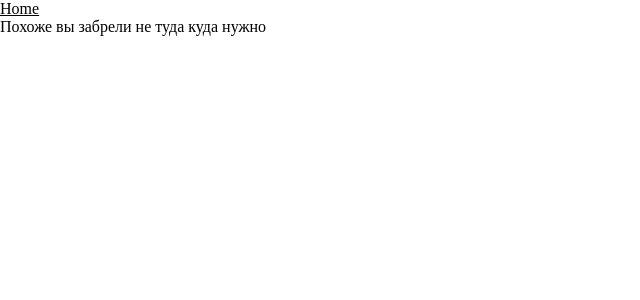
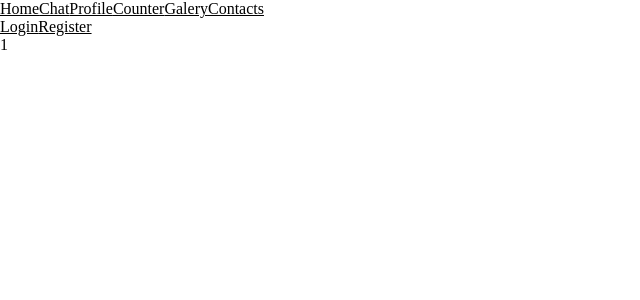
Before and after one commit to WolfManR/GeekBrainsReact, a React (Create React App) app in the folder study/: page /contact/1 in a window 1280 px wide. Shown: the top 300 px of the page, without its empty margins (0-640 px from the left). Built offline with nearby package versions, Linux system fonts and the light colour scheme.

Commit message:
prototype routing to contacts and specific contact

```diff
--- a/study/src/App.js
+++ b/study/src/App.js
@@ -11,6 +11,8 @@ import Galery from "./pages/Galery";
 import SignIn from "./pages/auth/SignIn";
 import SignUp from "./pages/auth/SignUp";
 import AuthLayout from "./Layouts/AuthLayout";
+import Contacts from "./pages/Contacts";
+import Contact from "./pages/Contact";
 
 const theme = createTheme({
   spacing: [0, 4, 8, 16],
@@ -48,6 +50,8 @@ function App() {
             <Route path={"/galery"} element={<Galery />} />
             <Route path={"/login"} element={<SignIn />} />
             <Route path={"/register"} element={<SignUp />} />
+            <Route path={"/contacts"} element={<Contacts />} />
+            <Route path={"/contact/:id"} element={<Contact />} />
           </Route>
           <Route path={"/chat"} element={<Chat />} />
         </Route>
--- a/study/src/Layouts/SiteLayout.jsx
+++ b/study/src/Layouts/SiteLayout.jsx
@@ -13,6 +13,7 @@ const SiteLayout = () => {
           <CustomLink to={'/profile'}>Profile</CustomLink>
           <CustomLink to={'/counter'}>Counter</CustomLink>
           <CustomLink to={'/galery'}>Galery</CustomLink>
+          <CustomLink to={'/Contacts'}>Contacts</CustomLink>
         </div>
         <AuthHeader/>
       </header>
--- /dev/null
+++ b/study/src/pages/Contact.jsx
@@ -0,0 +1,9 @@
+import React from 'react'
+import { useParams } from 'react-router-dom'
+
+const Contact = () => {
+    const { id } = useParams()
+  return <div>{id}</div>
+}
+
+export default Contact
--- /dev/null
+++ b/study/src/pages/Contacts.jsx
@@ -0,0 +1,9 @@
+import React from 'react'
+
+const Contacts = () => {
+  return (
+    <div>Contacts</div>
+  )
+}
+
+export default Contacts
```
